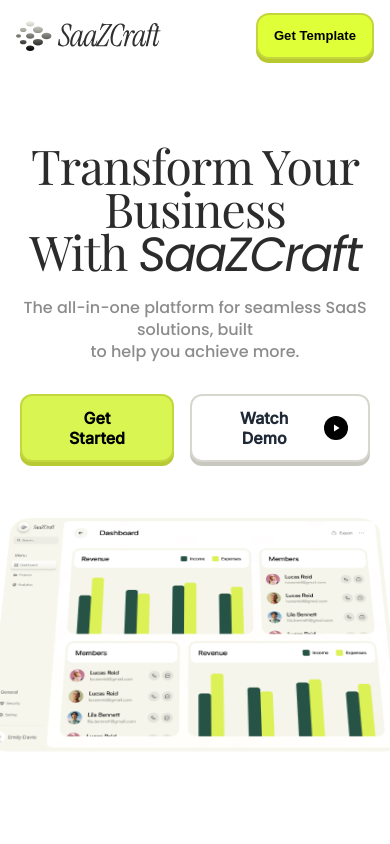
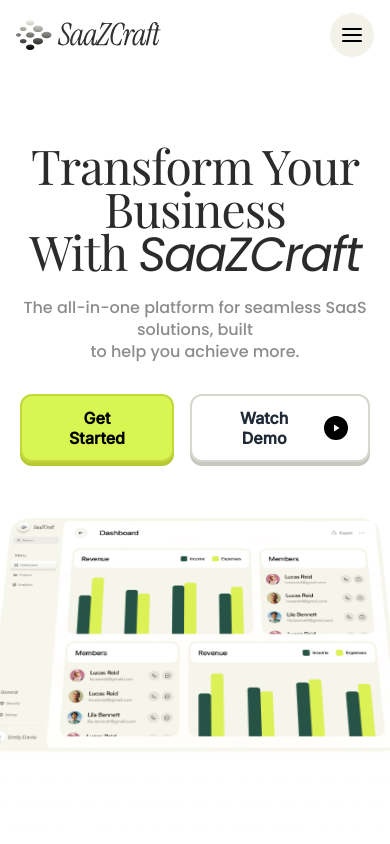
Before and after one commit to Sruthi417/Saazcraft, a Next.js app in the folder frontend/: page / in a window 390 px wide. Shown: the top 844 px of the page. Built offline with nearby package versions, Linux system fonts and the light colour scheme; a web font is replaced by a local one.

Commit message:
nav resposnive

```diff
--- a/frontend/components/Navbar/Nav.jsx
+++ b/frontend/components/Navbar/Nav.jsx
@@ -7,6 +7,7 @@ import "./Nav.scss";
 
 export default function Navbar() {
   const [scrolled, setScrolled] = useState(false);
+  const [isOpen, setIsOpen] = useState(false);
   const { scrollY } = useScroll();
 
   // Only the glass edge + shadow are toggled; the frosting itself is
@@ -16,7 +17,7 @@ export default function Navbar() {
   });
 
   return (
-    <header className={`navbar${scrolled ? " navbar--scrolled" : ""}`}>
+    <header className={`navbar${scrolled ? " navbar--scrolled" : ""}${isOpen ? " navbar--open" : ""}`}>
       <div className="navbar__inner">
         {/* Logo */}
         <a href="/" className="navbar__logo">
@@ -29,21 +30,44 @@ export default function Navbar() {
           />
         </a>
 
-        {/* Navigation */}
+        {/* Hamburger Toggle */}
+        <button
+          className="navbar__toggle"
+          onClick={() => setIsOpen(!isOpen)}
+          aria-label="Toggle menu"
+        >
+          {isOpen ? (
+            <svg width="24" height="24" viewBox="0 0 24 24" fill="none" stroke="#000" strokeWidth="2" strokeLinecap="round" strokeLinejoin="round">
+              <line x1="18" y1="6" x2="6" y2="18"></line>
+              <line x1="6" y1="6" x2="18" y2="18"></line>
+            </svg>
+          ) : (
+            <svg width="24" height="24" viewBox="0 0 24 24" fill="none" stroke="#000" strokeWidth="2" strokeLinecap="round" strokeLinejoin="round">
+              <line x1="3" y1="12" x2="21" y2="12"></line>
+              <line x1="3" y1="6" x2="21" y2="6"></line>
+              <line x1="3" y1="18" x2="21" y2="18"></line>
+            </svg>
+          )}
+        </button>
+
+        {/* Menu Items */}
+        <div className={`navbar__menu${isOpen ? " navbar__menu--open" : ""}`}>
           <nav className="navbar__nav">
-          <a href="#about">About us</a>
-          <a href="#pricing">Pricing</a>
-          <a href="#contact">Contact</a>
+            <a href="#about" onClick={() => setIsOpen(false)}>About us</a>
+            <a href="#pricing" onClick={() => setIsOpen(false)}>Pricing</a>
+            <a href="#contact" onClick={() => setIsOpen(false)}>Contact</a>
           </nav>
 
           {/* CTA */}
           <a
             href="#template"
             className="navbar__cta"
+            onClick={() => setIsOpen(false)}
           >
             Get Template
           </a>
         </div>
+      </div>
     </header>
   );
 }
--- a/frontend/components/Navbar/Nav.scss
+++ b/frontend/components/Navbar/Nav.scss
@@ -221,64 +221,100 @@
 
 
   // =========================================================
-  // TABLET
+  // TOGGLE & MENU (Desktop Defaults)
+  // =========================================================
+
+  &__toggle {
+    display: none; // Hidden on desktop
+  }
+
+  &__menu {
+    display: contents; // Treat children as direct children of grid on desktop
+  }
+
+  // =========================================================
+  // TABLET / MOBILE
   // =========================================================
 
   @media (max-width: 800px) {
     padding-inline: 1.5rem;
 
+    &__inner {
+      grid-template-columns: 1fr auto; // logo on left, toggle on right
+    }
 
     &__logo {
-      width: 175px;
+      width: 160px;
     }
 
+    &__toggle {
+      display: flex;
+      align-items: center;
+      justify-content: center;
+      justify-self: end;
+
+      width: 44px;
+      height: 44px;
+
+      background: #f3f2e9;
+      border: none;
+      border-radius: 50%;
+      cursor: pointer;
+      color: #000;
+
+      transition: background-color 0.2s ease;
+
+      &:hover {
+        background: #e5e4d9;
+      }
+    }
+
+    &__menu {
+      display: none; // Hidden by default on small screens
+
+      &--open {
+        display: flex;
+        flex-direction: column;
+        grid-column: 1 / -1; // Span full width below header
+        width: 100%;
+        margin-top: 1.5rem;
+        gap: 1.5rem;
+
+        animation: fadeIn 0.2s ease;
+      }
+    }
 
     &__nav {
+      flex-direction: column;
+      align-items: flex-start;
+      padding: 1.5rem 1.5rem;
       gap: 1.5rem;
+      width: 100%;
+      border-radius: 17px;
 
-      padding-inline: 1.2rem;
+      a {
+        width: 100%;
+        font-size: 1.1rem;
+      }
     }
 
-
     &__cta {
-      min-width: 10rem;
+      justify-self: stretch;
+      width: 100%;
+      min-width: 100%;
     }
   }
 
-
-  // =========================================================
-  // MOBILE
-  // =========================================================
-
-  @media (max-width: 650px) {
-    &__inner {
-      grid-template-columns: 1fr auto;
+  @keyframes fadeIn {
+    from {
+      opacity: 0;
+      transform: translateY(-10px);
     }
-
-
-    &__nav {
-      display: none;
-    }
-
-
-    &__logo {
-      width: 165px;
-    }
-
-
-    &__cta {
-      min-width: 9rem;
-
-      min-height: 3.2rem;
-
-      padding-inline: 1.1rem;
-
-      border-radius: 14px;
-
-      font-size: 0.9rem;
+    to {
+      opacity: 1;
+      transform: translateY(0);
     }
   }
-
 
   // =========================================================
   // SMALL MOBILE
@@ -287,22 +323,8 @@
   @media (max-width: 420px) {
     padding-inline: 1rem;
 
-
     &__logo {
       width: 145px;
     }
-
-
-    &__cta {
-      min-width: auto;
-
-      min-height: 2.9rem;
-
-      padding-inline: 1rem;
-
-      border-radius: 13px;
-
-      font-size: 0.82rem;
-    }
   }
 }
```
Lines whose indentation alone changed are shown as unchanged.
